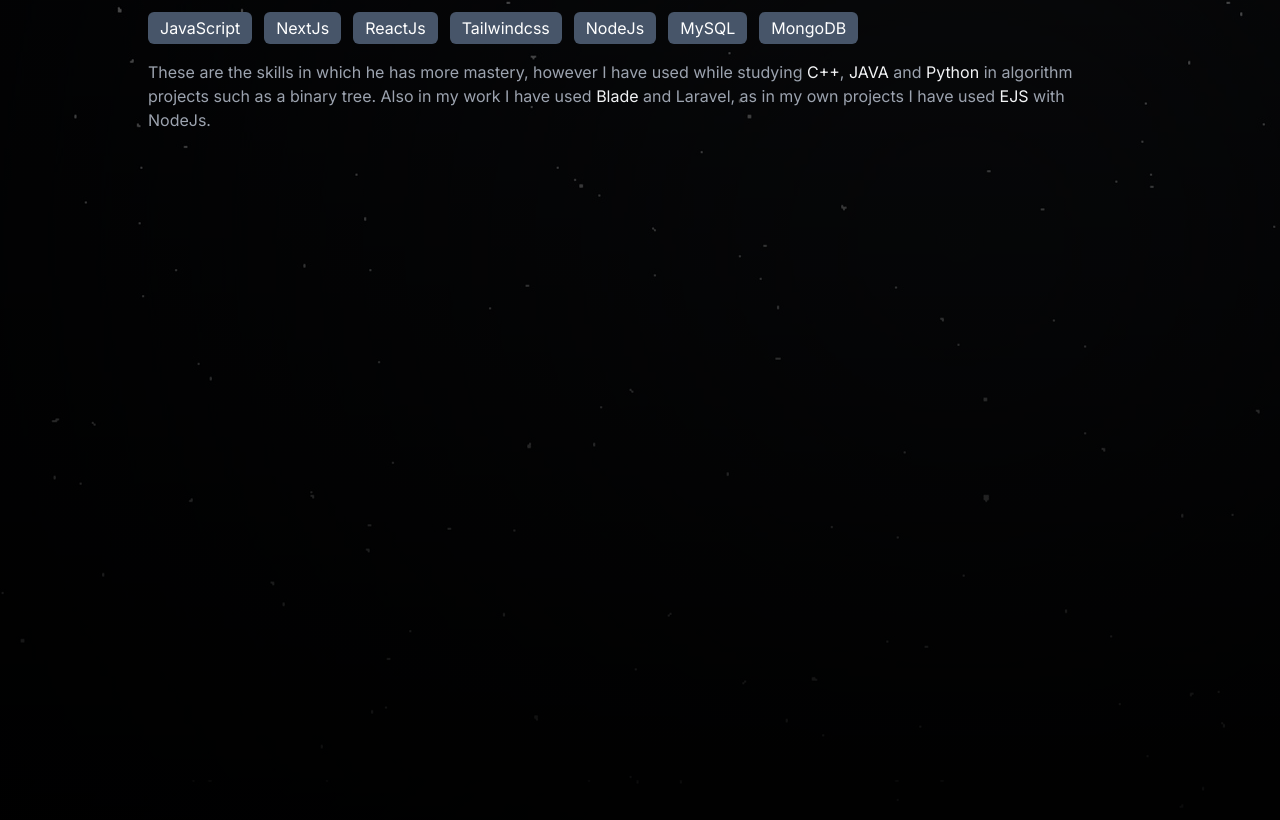
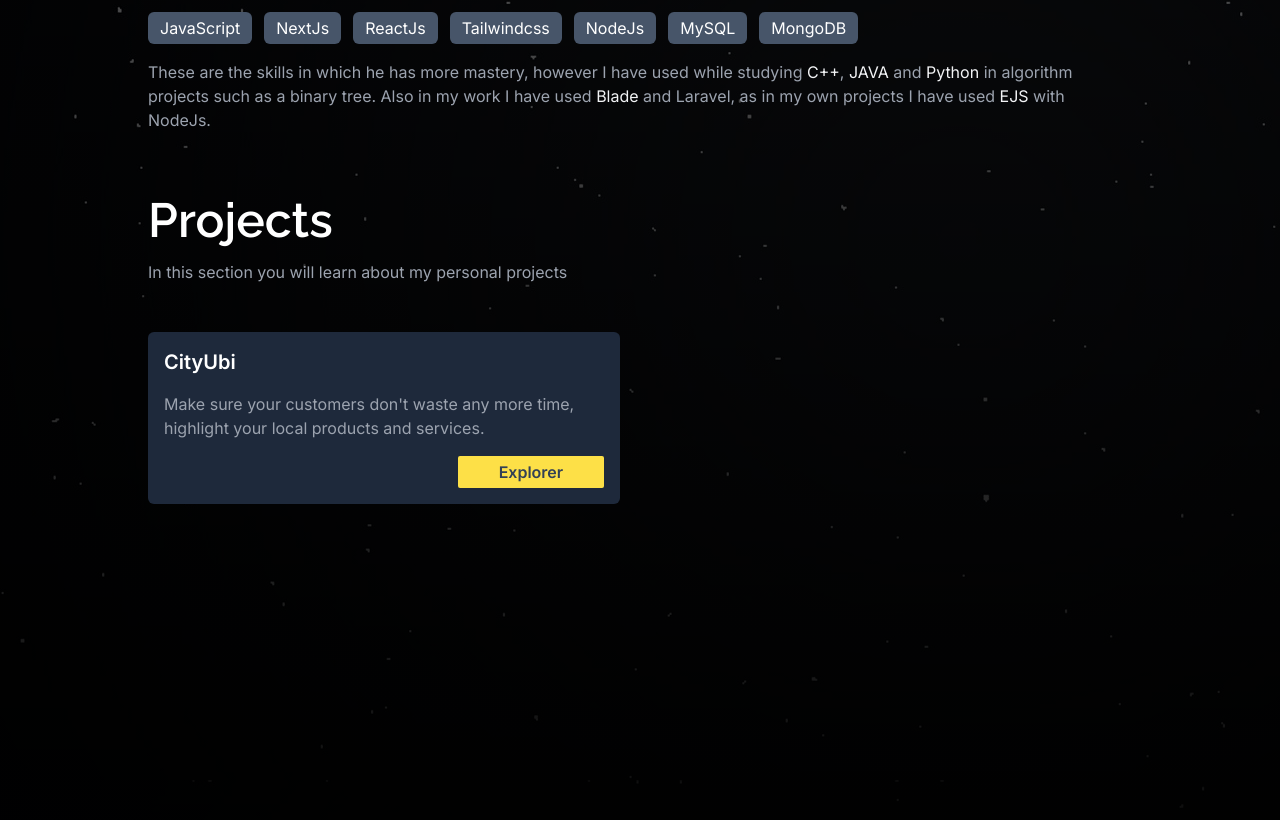
Before and after one commit to Diego-Barrera-07/portfolio-v1, a Next.js app: page / in a window 1280 px wide. Shown: the part 2460-3280 px from the top of the page. Built offline with nearby package versions, Linux system fonts and the light colour scheme.

Commit message:
Create New Projects Component
- Introduce a new Tailwind CSS class to improve the even distribution of spaces.
- Streamline Skills component by removing unnecessary div.

```diff
--- /dev/null
+++ b/app/components/Projects.tsx
@@ -0,0 +1,21 @@
+const Projects = () => {
+    return (
+        <section className="mt-16 h-screen">
+            <div className="mx-5">
+                <h2 className="text-5xl font-raleway font-semibold mb-2">Projects</h2>
+                <p className="my-4 text-gray-400">In this section you will learn about my personal projects</p>
+                {/* If you have more than one project add "justify-content: evenly" for better layout */}
+                <div className="w-full flex items-center flex-wrap gap-4 mt-12">
+                    <div className="bg-slate-800 rounded-md p-4 md:w-48/100">
+                        <p className="text-xl font-semibold mb-4">CityUbi</p>
+                        <p className="text-base text-gray-400 mb-4">Make sure your customers don't waste any more time, highlight your local products and services.</p>
+                        <a href="https://www.cityubi.com/" target="_blank" className="bg-yellow-300 rounded-sm px-2 py-1 block float-right text-center
+                         text-slate-700 font-semibold hover:bg-yellow-100 md:w-1/3">Explorer</a>
+                    </div>
+                </div>
+            </div>
+        </section>
+    );
+}
+
+export default Projects;
--- a/app/components/Skills.tsx
+++ b/app/components/Skills.tsx
@@ -27,7 +27,6 @@
                 Also in my work I have used <span className="text-gray-100">Blade</span> and Laravel,
                 as in my own projects I have used <span className="text-gray-100">EJS</span> with NodeJs.
             </p>
-            <div className="h-screen"></div>
         </motion.section>
     );
 }
--- a/app/page.tsx
+++ b/app/page.tsx
@@ -3,6 +3,7 @@
 import Header from "./components/Header";
 import MainSection from "./components/MainSection";
 import Skills from "./components/Skills";
+import Projects from "./components/Projects";
 
 export default function Home() {
   return (
@@ -13,6 +14,7 @@
         <Experience />
         <AboutMe />
         <Skills />
+        <Projects />
       </main >
     </>
 
--- a/tailwind.config.ts
+++ b/tailwind.config.ts
@@ -20,6 +20,9 @@
       gridTemplateColumns: {
         // This rule is used to menu
         "1fr-auto": "1fr auto 1fr"
+      },
+      width:{
+        "48/100" : "48%"
       }
     },
   },
```
